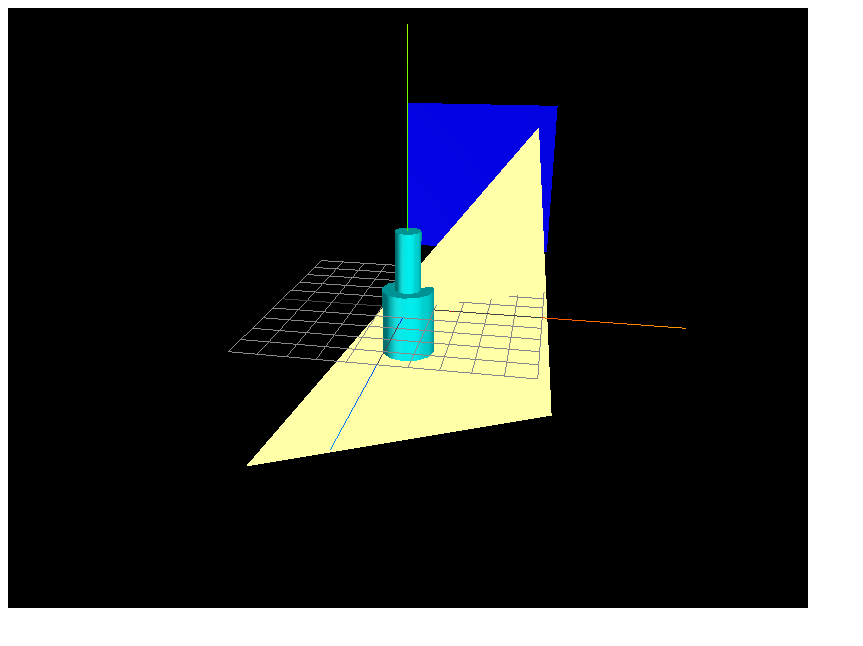
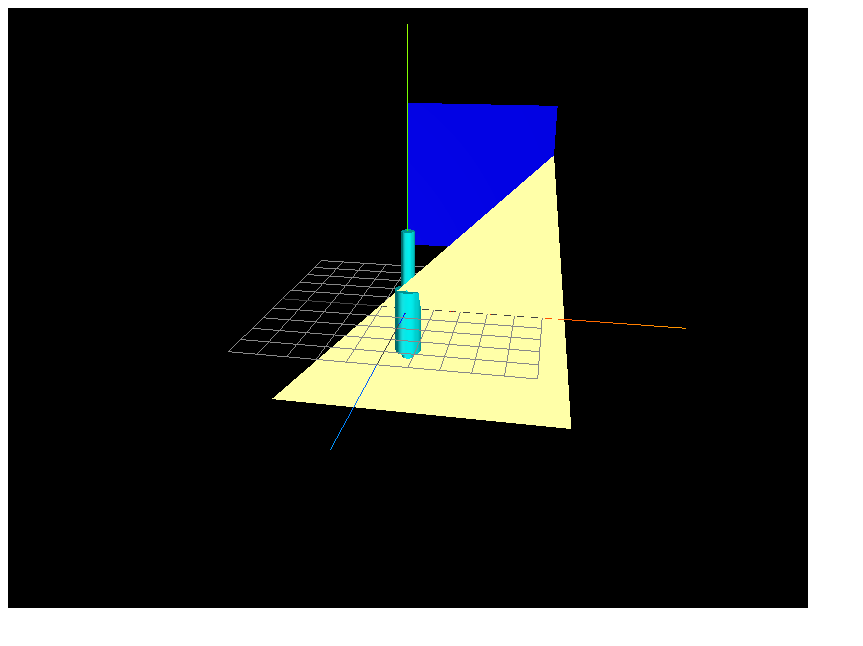
Before and after one commit to KondaAtsushi/2024CG.WEBGL, a plain HTML site: page index.html in a window 1280 px wide. Shown: the whole page, without its empty margins (0-863 px from the left). Drawn offline with nearby package versions, Linux system fonts and the light colour scheme; animation ran at ten frames a second.

Commit message:
Update index.html

```diff
--- a/index.html
+++ b/index.html
@@ -60,11 +60,11 @@
         shape.lineTo(1,1.3);
         var Tgeometry = new THREE.ShapeGeometry(shape);
         var Striangle = new THREE.Mesh(Tgeometry,triangle);
-        Striangle.rotation.set(0,0.5,0);
+        Striangle.rotation.set(0.3,0,0);
         scene.add(Striangle);
 
         //円柱
-        var cylinderGeometry = new THREE.CylinderGeometry( 0.2, 0.2, 0.5, 12 );
+        var cylinderGeometry = new THREE.CylinderGeometry( 0.1, 0.1, 0.5, 12 );
         var cylinderMaterial = new THREE. MeshPhongMaterial( { color: 0x00ffff } );
         var cylinder = new THREE.Mesh( cylinderGeometry, cylinderMaterial );
         cylinder.position.set( 0, -0.1, 0);
@@ -72,7 +72,7 @@
 
 
         //棒
-        var cylinderGeometry2 = new THREE.CylinderGeometry( 0.1, 0.1, 1, 12 );
+        var cylinderGeometry2 = new THREE.CylinderGeometry( 0.05, 0.05, 1, 12 );
         var cylinderMaterial2 = new THREE. MeshPhongMaterial( { color: 0x00ffff } );
         var cylinder2 = new THREE.Mesh( cylinderGeometry2, cylinderMaterial2 );
         cylinder2.position.set( 0, 0.1, 0);
```
